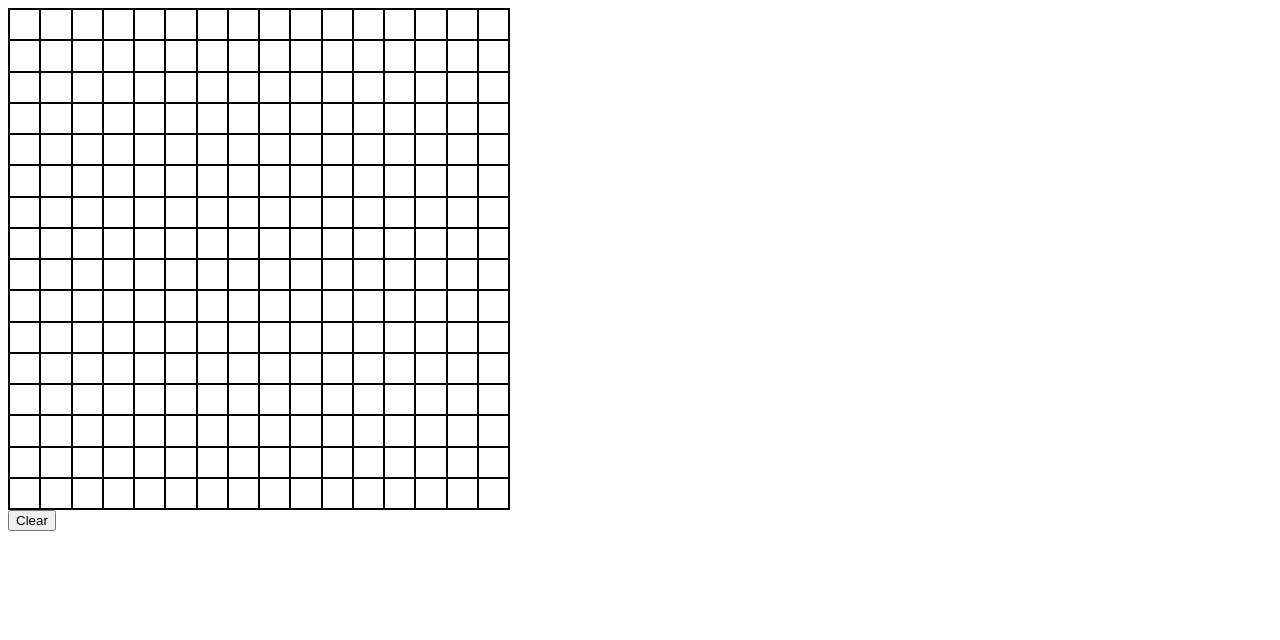
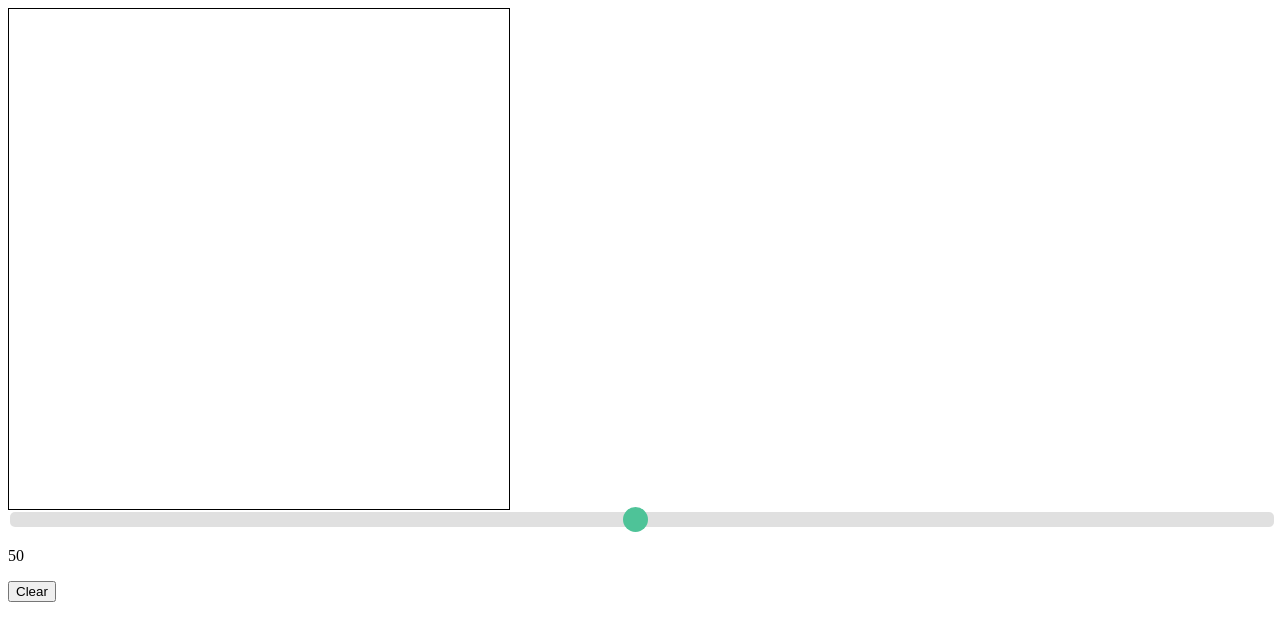
Before and after one commit to gswoolley/etch-a-sketch, a plain HTML site: page index.html in a window 1280 px wide. Drawn offline with Linux system fonts and the light colour scheme.

Commit message:
Grid slider added

```diff
--- a/index.html
+++ b/index.html
@@ -1,16 +1,26 @@
 <!DOCTYPE html>
 <html lang="en">
-<head>
-    <meta charset="UTF-8">
-    <meta http-equiv="X-UA-Compatible" content="IE=edge">
-    <meta name="viewport" content="width=device-width, initial-scale=1.0">
-    <link rel="stylesheet" href="style.css">
+  <head>
+    <meta charset="UTF-8" />
+    <meta http-equiv="X-UA-Compatible" content="IE=edge" />
+    <meta name="viewport" content="width=device-width, initial-scale=1.0" />
+    <link rel="stylesheet" href="style.css" />
     <title>Document</title>
-</head>
-<body>
-    <div id="container">
+  </head>
+  <body>
+    <div id="container"></div>
+    <div class="slidecontainer">
+      <input
+        type="range"
+        min="1"
+        max="100"
+        value="50"
+        class="slider"
+        id="myRange"
+      />
     </div>
+    <p id ='demo'></p>
     <button id="clearBtn">Clear</button>
-</body>
+  </body>
 </html>
 <script src="main.js"></script>
--- a/main.js
+++ b/main.js
@@ -2,18 +2,41 @@ const container = document.querySelector("#container");
 const clearBtn = document.querySelector("#clearBtn");
 let numSquares = 256;
 let gridSquares = document.getElementsByClassName("grid-element");
+var slider = document.getElementById("myRange");
+var output = document.getElementById("demo");
+output.innerHTML = slider.value; // Display the default slider value
+
+createSquares();
+
 
 //create grid of squares
-for (let i = 0; i < numSquares; i++) {
-  div = document.createElement("div");
-  div.className = "grid-element";
-  container.appendChild(div);
+function createSquares() {
+  reset();
+  for (let i = 0; i < numSquares; i++) {
+    div = document.createElement("div");
+    div.className = "grid-element";
+    container.appendChild(div);
+  }
 }
+
+function clear(){
+    for (let i = 0; i < gridSquares.length; i++) {
+        gridSquares[i].style.backgroundColor = "white";
+      }
+}
+
+//deletes all grid-elements
+function reset() {
+    document
+      .querySelectorAll(".grid-element")
+      .forEach((e) => e.parentNode.removeChild(e));
+  }
 
 //create 'etch a sketch' effect
 document.querySelectorAll("#container").forEach((item) => {
   item.addEventListener("mouseover", (event) => {
-    event.target.style.backgroundColor = "pink";
+    container.style.backgroundColor = 'white';
+    event.target.style.backgroundColor = "black";
   });
 });
 
@@ -23,3 +46,17 @@ clearBtn.addEventListener("click", () => {
     gridSquares[i].style.backgroundColor = "white";
   }
 });
+
+
+// Update the current slider value (each time you drag the slider handle)
+slider.oninput = function () {
+  output.innerHTML = this.value;
+  numSquares = this.value ** 2;
+  numSquares = (this.value)*(this.value);
+  console.log(numSquares);
+  createSquares();
+  container.style.gridTemplateColumns = `repeat(${this.value}, 1fr)`
+  container.style.gridTemplateRows = `repeat(${this.value}, 1fr)`
+  container.style.backgroundColor = 'white';
+
+};
--- a/style.css
+++ b/style.css
@@ -1,7 +1,7 @@
 #container{
     width: 500px;
     height: 500px;
-    background-color: black;
+    background-color: white;
     display: grid;
     grid-template-columns: repeat(16, 1fr);
     grid-template-rows: repeat(16, 1fr);
@@ -11,5 +11,39 @@
 .grid-element{
     background-color: white;
     aspect-ratio: 1;
-    border: 1px solid black;
+    border: 0px solid black;
 }
+
+.slidecontainer {
+    width: 100%; /* Width of the outside container */
+  }
+
+  .slider {
+    -webkit-appearance: none;
+    width: 100%;
+    height: 15px;
+    border-radius: 5px;
+    background: #d3d3d3;
+    outline: none;
+    opacity: 0.7;
+    -webkit-transition: .2s;
+    transition: opacity .2s;
+  }
+
+  .slider::-webkit-slider-thumb {
+    -webkit-appearance: none;
+    appearance: none;
+    width: 25px;
+    height: 25px;
+    border-radius: 50%;
+    background: #04AA6D;
+    cursor: pointer;
+  }
+
+  .slider::-moz-range-thumb {
+    width: 25px;
+    height: 25px;
+    border-radius: 50%;
+    background: #04AA6D;
+    cursor: pointer;
+  }
```
